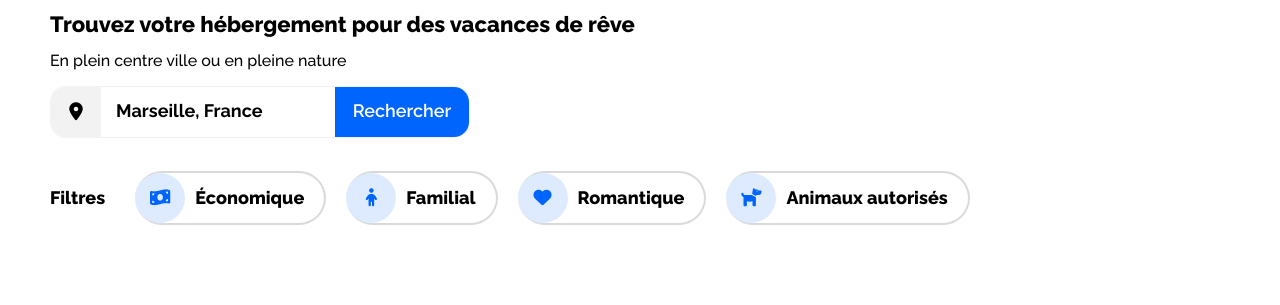
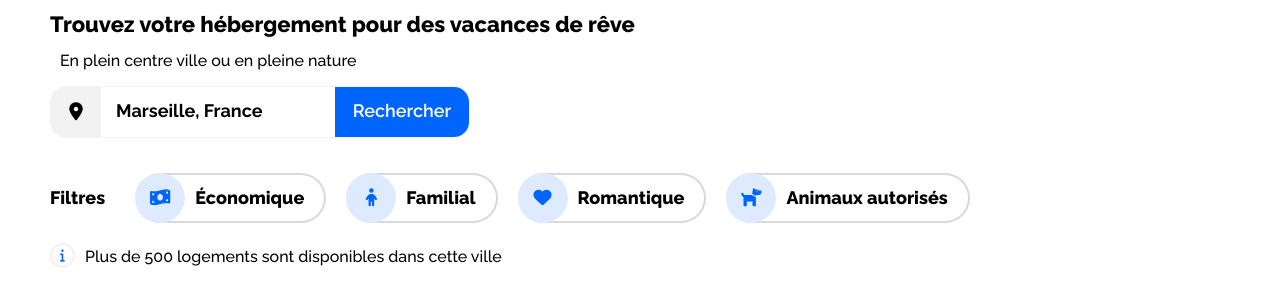
Before and after one commit to Desmarres/P2_desmarres_code, a plain HTML site: page index.html in a window 1280 px wide. Shown: the part 121-426 px from the top of the page. Drawn offline with Linux system fonts and the light colour scheme.

Commit message:
MiseEnPlacePartieInformation&AdaptationMultiEcran

```diff
--- a/css/booki.css
+++ b/css/booki.css
@@ -73,6 +73,10 @@ h1{
     flex-direction: column;
 }
 
+#corps__recherche p{
+    padding: 0 20px 0 10px;
+}
+
 /* formulaire */
 
 #corps__recherche__formulaire{
@@ -142,6 +146,7 @@ h1{
 .boutons{
     display: flex;
     align-items: center;
+    height: 50px;
     margin-right: 20px;
     font-size: 18px;
     font-weight: 800;
@@ -161,8 +166,28 @@ h1{
     border-radius: 25px;
 }
 
-.boutons p{
-    padding: 0 20px 0 10px;
+/* Informations */
+
+#corps__recherche__information{
+    display: flex;
+    align-items: flex-start;
+}
+
+#corps__recherche__information i{
+    width: 25px;
+    height: 25px;
+    font-size: 13px;
+    padding: 2px;
+    display: flex;
+    justify-content: center;
+    align-items: center;
+    border: 2px solid #F2F2F2;
+    color: #0065FC;
+    border-radius: 15px;
+}
+
+#corps__recherche__information p{
+    padding-top: 5px;
 }
 
 /* ---------- design tablette ---------- */
--- a/index.html
+++ b/index.html
@@ -66,8 +66,9 @@
                             </div>
                         </div>
                     </div>
-                    <div>
-                        <!-- indication -->
+                    <div id="corps__recherche__information">
+                        <i class='fa fa-info'></i>
+                        <p>Plus de 500 logements sont disponibles dans cette ville</p>
                     </div>
                 </section>
                 <section id="corps__hebergements">
```
